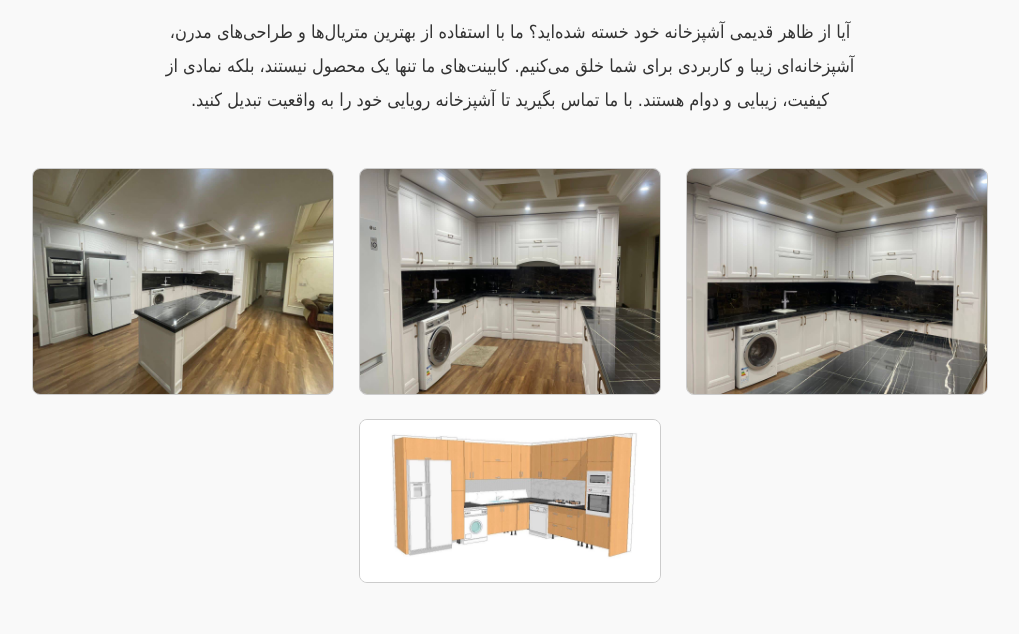
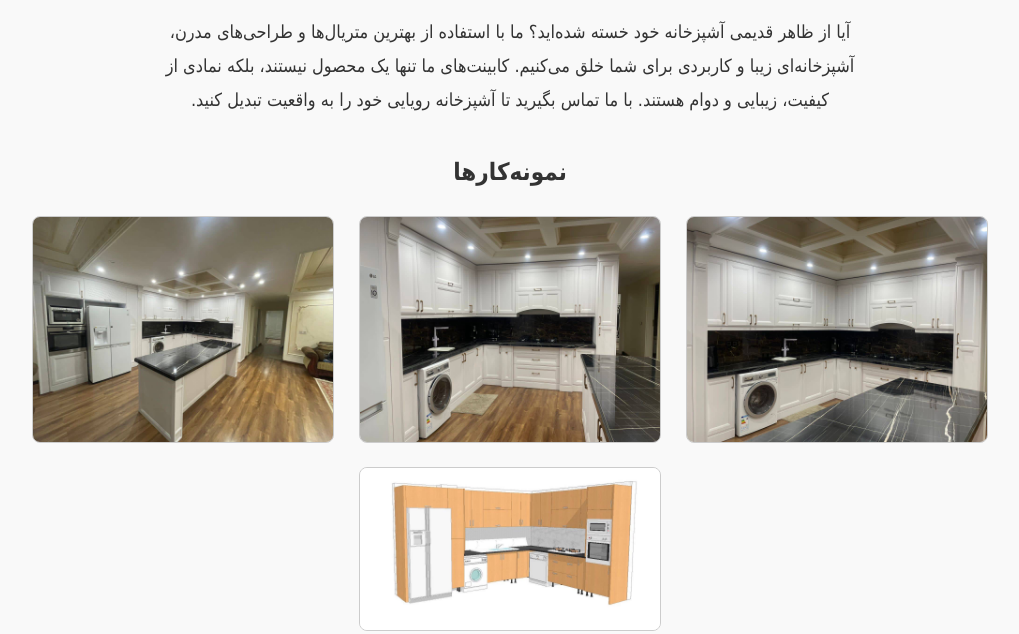
Before and after one commit to iceshw/AAF-wood, a plain HTML site: page index.html in a window 1280 px wide. Shown: the part 166-800 px from the top of the page, without its empty margins (130-1149 px from the left). Drawn offline with Linux system fonts and the light colour scheme.

Commit message:
Update index.html

```diff
--- a/index.html
+++ b/index.html
@@ -52,11 +52,13 @@
       با ما تماس بگیرید تا آشپزخانه رویایی خود را به واقعیت تبدیل کنید.
     </p>
   </div>
+
   <div class="portfolio">
-    <img src="img_6906.jpeg" alt="نمونه کار ۱">
-    <img src="img_6907.jpeg" alt="نمونه کار ۲">
-  <img src="img_6908.jpeg" alt="نمونه کار ۳">
-        <img src="img_6909.jpeg" alt="نمونه کار ۴">
+    <h2>نمونه‌کارها</h2>
+    <img src="IMG_6906.jpeg" alt="نمونه کار ۱">
+    <img src="IMG_6907.jpeg" alt="نمونه کار ۲">
+    <img src="IMG_6908.jpeg" alt="نمونه کار ۳">
+        <img src="IMG_6909.jpeg" alt="نمونه کار ۴">
   </div>
 
   <div class="contact">
```
